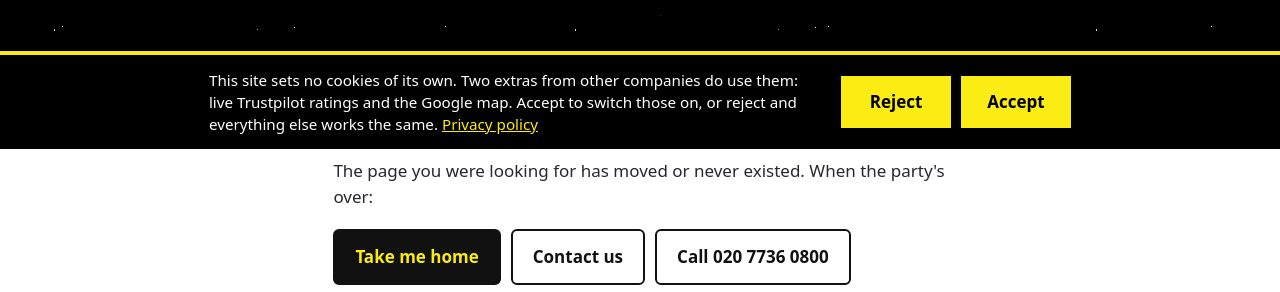
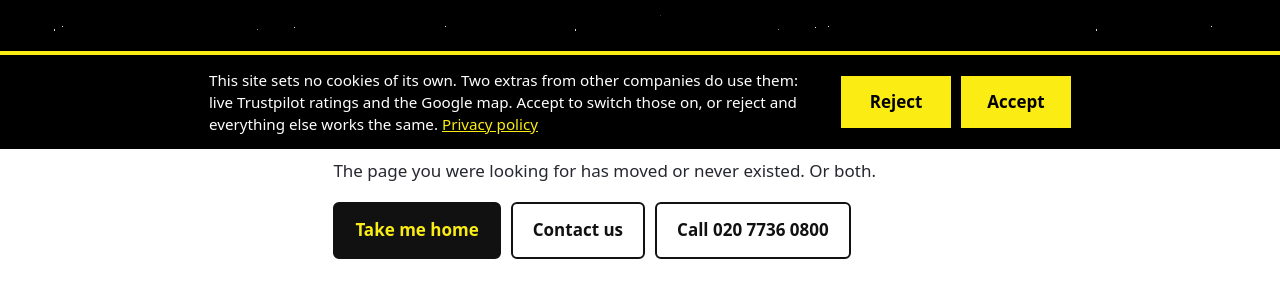
Before and after one commit to HH-Chewbacca/computerangels-website, a plain HTML site: page 404.html in a window 1280 px wide. Shown: the part 651-943 px from the top of the page. Drawn offline with Linux system fonts and the light colour scheme.

Commit message:
404: 'Or both.' replaces 'When the party's over:'
Co-Authored-By: Claude Fable 5.2 <noreply@anthropic.com>
Claude-Session: https://claude.ai/code/session_019ufZNBgBkyfSUCuBsBF8eS

```diff
--- a/404.html
+++ b/404.html
@@ -100,7 +100,7 @@
 
   <div class="section">
     <div class="wrap prose">
-      <p>The page you were looking for has moved or never existed. When the party's over:</p>
+      <p>The page you were looking for has moved or never existed. Or both.</p>
       <div class="hero-actions">
         <a class="btn" href="/">Take me home</a>
         <a class="btn ghost" href="/contact-computer-angels.html">Contact us</a>
```
